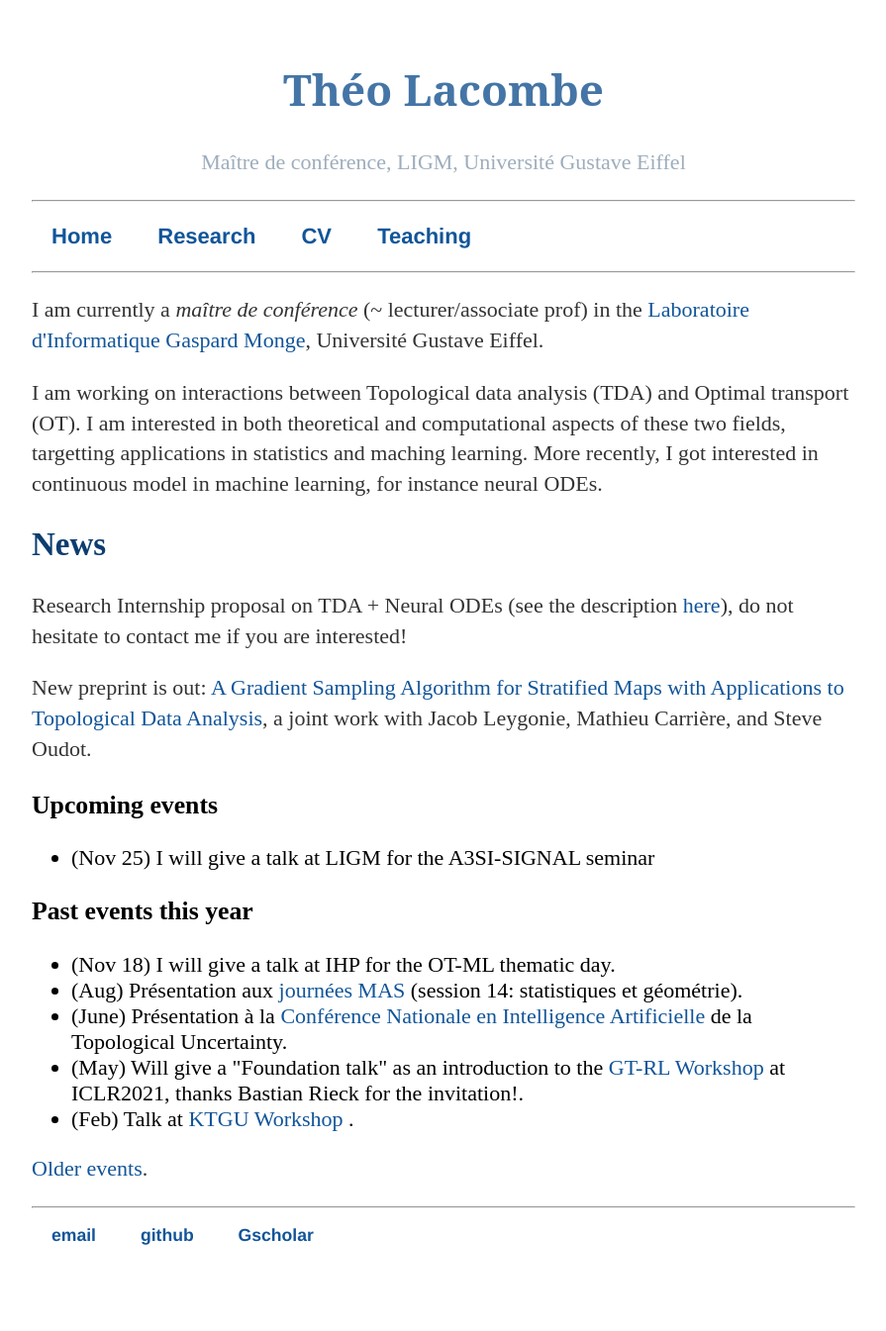
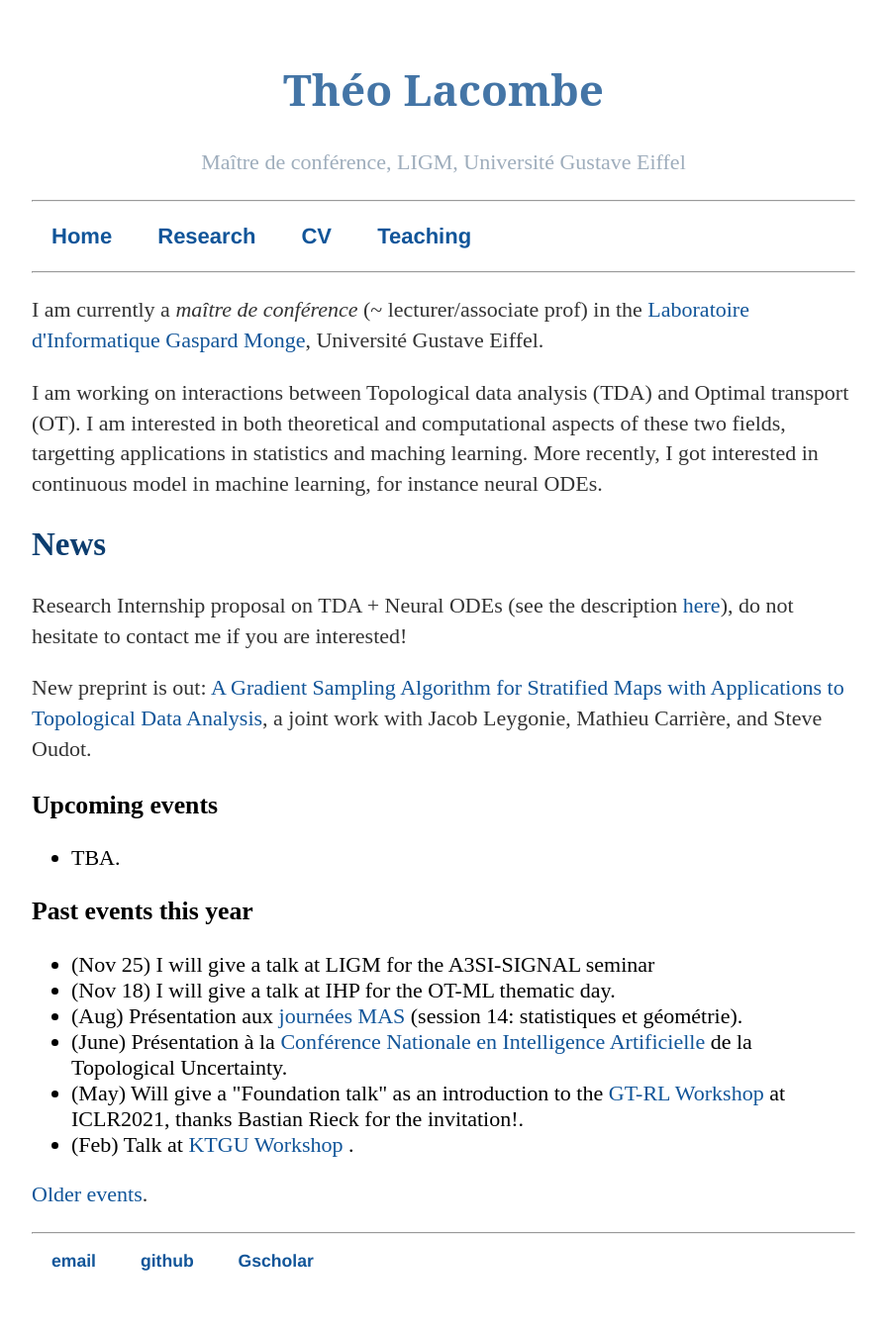
Before and after one commit to tlacombe/tlacombe.github.io, a Jekyll site: the page built from index.html, in a window 1280 px wide. Shown: the whole page at 99% size, without its empty margins (192-1087 px from the left). Built offline with Jekyll 4.4.1, drawn with Linux system fonts in a browser that asks for light colours; before the commit the page ends 1319 px from its top, so only the background shows below that.

Commit message:
update news

```diff
--- a/index.html
+++ b/index.html
@@ -15,11 +15,12 @@ title: Théo Lacombe's webpage
     <p>New preprint is out: <a href="https://arxiv.org/abs/2109.00530">A Gradient Sampling Algorithm for Stratified Maps with Applications to Topological Data Analysis</a>, a joint work with Jacob Leygonie, Mathieu Carrière, and Steve Oudot.</p>
 	<h3> Upcoming events</h3>
 	<ul>
-		<li>(Nov 25) I will give a talk at LIGM for the A3SI-SIGNAL seminar</li>
+		<li>TBA.</li>
 	</ul>
 
         <h3> Past events this year</h3>
 	<ul>
+		<li>(Nov 25) I will give a talk at LIGM for the A3SI-SIGNAL seminar</li>
 		<li> (Nov 18) I will give a talk at IHP for the OT-ML thematic day.</li>
 		<li> (Aug) Présentation aux <a href='https://mas2020.sciencesconf.org/'>journées MAS</a> (session 14: statistiques et géométrie).
 		<li> (June) Présentation à la <a href='https://www.pfia2021.fr/conferences/cnia/'>Conférence Nationale en Intelligence Artificielle </a> de la Topological Uncertainty.</li>
```
